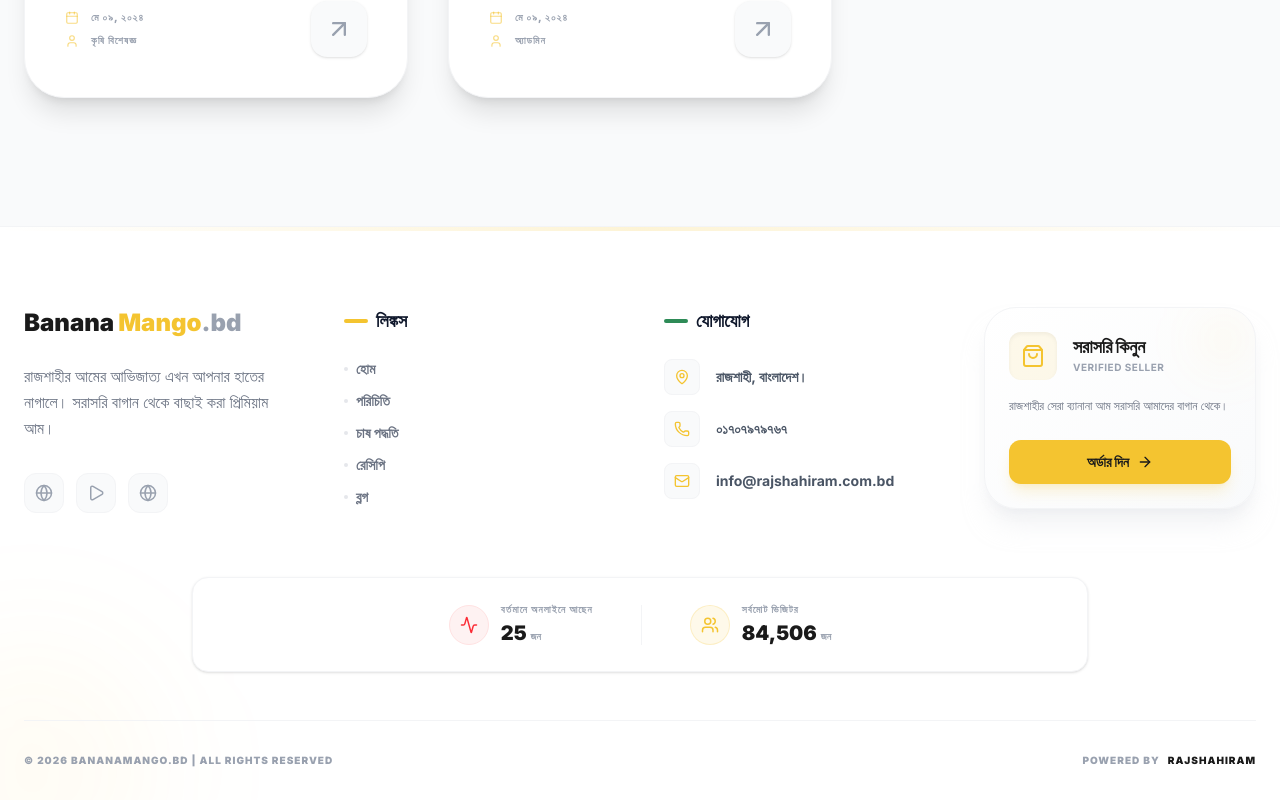
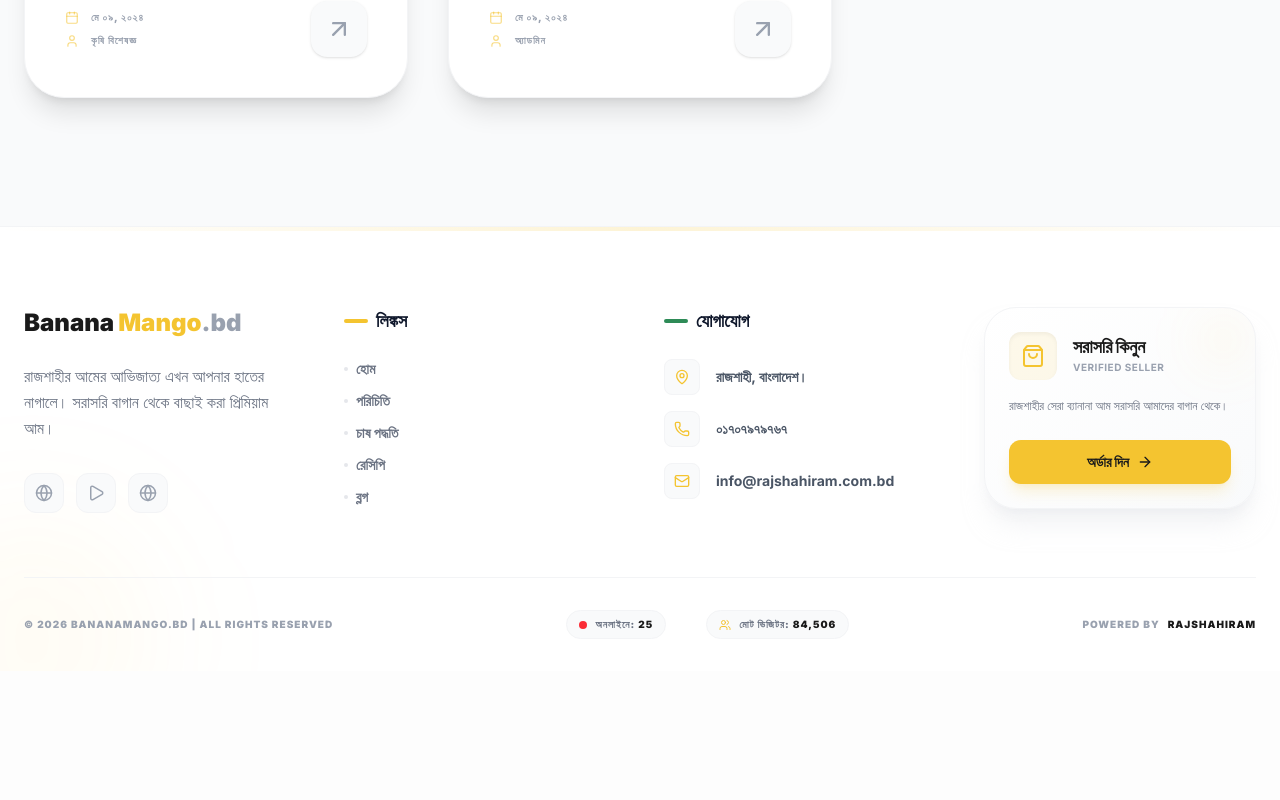
Before and after one commit to mrhasantanvir/bananamango.bd, a Next.js app: page / in a window 1280 px wide. Shown: the part 10351-11151 px from the top of the page. After the commit the page ends 11022 px from the top, so only its background shows below. Built offline with nearby package versions, Linux system fonts and the light colour scheme.

Commit message:
Relocate visitor counter to footer bottom row

```diff
--- a/src/components/Footer.tsx
+++ b/src/components/Footer.tsx
@@ -146,42 +146,23 @@ const Footer = () => {
           </div>
         </div>
 
-        {/* Live and Total Visitor Counters */}
-        <div className="bg-white border border-gray-100 rounded-2xl p-4 md:p-6 mb-12 shadow-sm flex flex-col md:flex-row items-center justify-center gap-6 md:gap-12 max-w-4xl mx-auto">
-          {/* Live Visitor */}
-          <div className="flex items-center gap-3">
-            <div className="relative flex items-center justify-center w-10 h-10 bg-red-50 rounded-full border border-red-100">
-              <span className="absolute inline-flex h-full w-full rounded-full bg-red-400 opacity-20 animate-ping"></span>
-              <Activity size={18} className="text-red-500 relative z-10" />
+        <div className="pt-8 border-t border-gray-100 flex flex-col md:flex-row justify-between items-center gap-6 text-gray-400 text-[10px] font-black tracking-widest uppercase">
+          <p>© 2026 BananaMango.bd | All Rights Reserved</p>
+
+          <div className="flex flex-wrap items-center justify-center gap-6 md:gap-10">
+            <div className="flex items-center gap-2 bg-gray-50 px-3 py-1.5 rounded-full border border-gray-100">
+              <div className="relative flex h-2 w-2">
+                <span className="animate-ping absolute inline-flex h-full w-full rounded-full bg-red-400 opacity-75"></span>
+                <span className="relative inline-flex rounded-full h-2 w-2 bg-red-500"></span>
+              </div>
+              <span className="text-gray-500">অনলাইনে: <span className="text-dark">{liveVisitors}</span></span>
             </div>
-            <div>
-              <p className="text-[10px] font-black text-gray-400 uppercase tracking-widest mb-0.5">বর্তমানে অনলাইনে আছেন</p>
-              <div className="text-xl font-black text-dark flex items-baseline gap-1">
-                {liveVisitors} <span className="text-[10px] font-bold text-gray-400">জন</span>
-              </div>
+            <div className="flex items-center gap-2 bg-gray-50 px-3 py-1.5 rounded-full border border-gray-100">
+              <Users size={12} className="text-primary" />
+              <span className="text-gray-500">মোট ভিজিটর: <span className="text-dark">{totalVisitors.toLocaleString()}</span></span>
             </div>
           </div>
 
-          {/* Divider */}
-          <div className="hidden md:block w-px h-10 bg-gray-100"></div>
-          <div className="md:hidden w-full h-px bg-gray-100"></div>
-
-          {/* Total Visitor */}
-          <div className="flex items-center gap-3">
-            <div className="w-10 h-10 bg-primary/10 rounded-full border border-primary/20 flex items-center justify-center">
-              <Users size={18} className="text-primary" />
-            </div>
-            <div>
-              <p className="text-[10px] font-black text-gray-400 uppercase tracking-widest mb-0.5">সর্বমোট ভিজিটর</p>
-              <div className="text-xl font-black text-dark flex items-baseline gap-1">
-                {totalVisitors.toLocaleString('en-US')} <span className="text-[10px] font-bold text-gray-400">জন</span>
-              </div>
-            </div>
-          </div>
-        </div>
-
-        <div className="pt-8 border-t border-gray-100 flex flex-col md:flex-row justify-between items-center gap-6 text-gray-400 text-[10px] font-black tracking-widest uppercase">
-          <p>© 2026 BananaMango.bd | All Rights Reserved</p>
           <div className="flex items-center gap-4">
             <span className="flex items-center gap-2">
               Powered by
```
